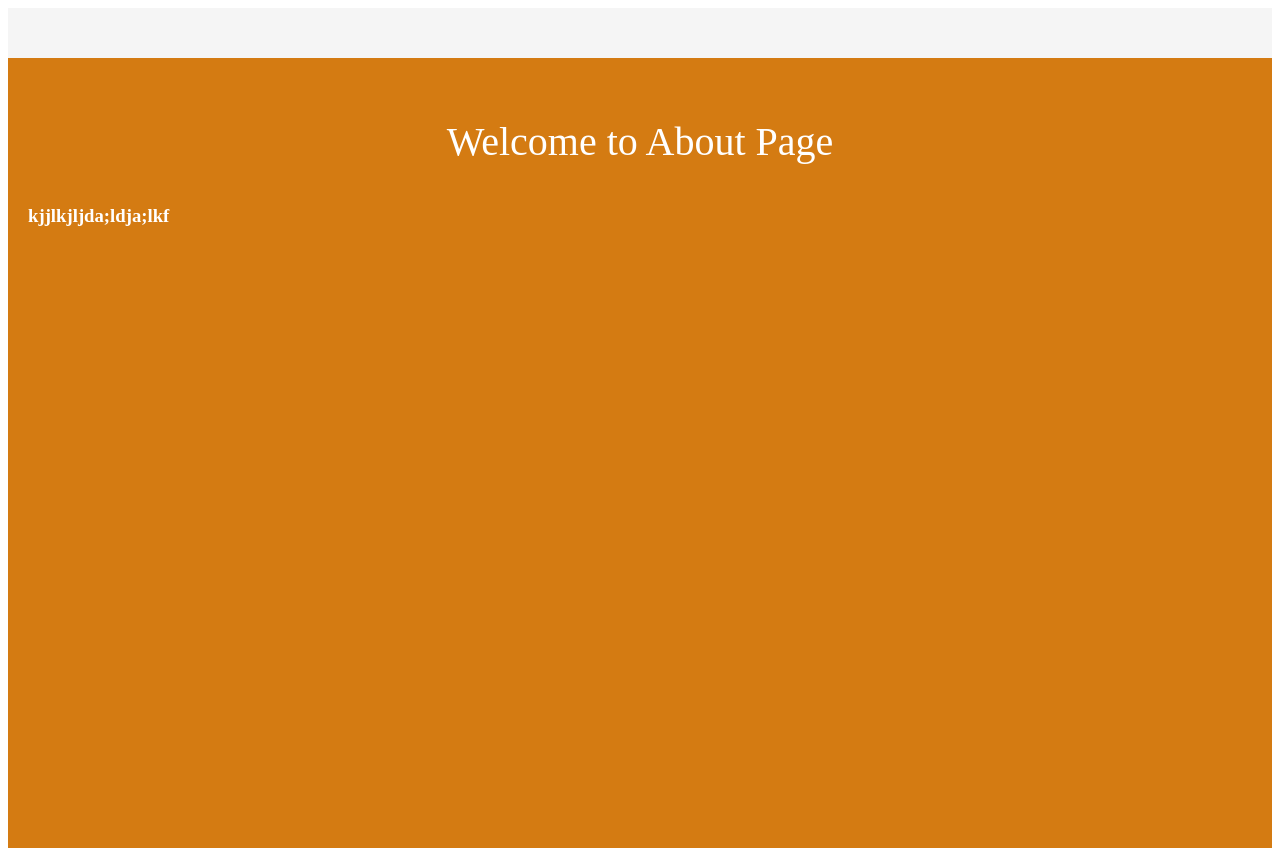
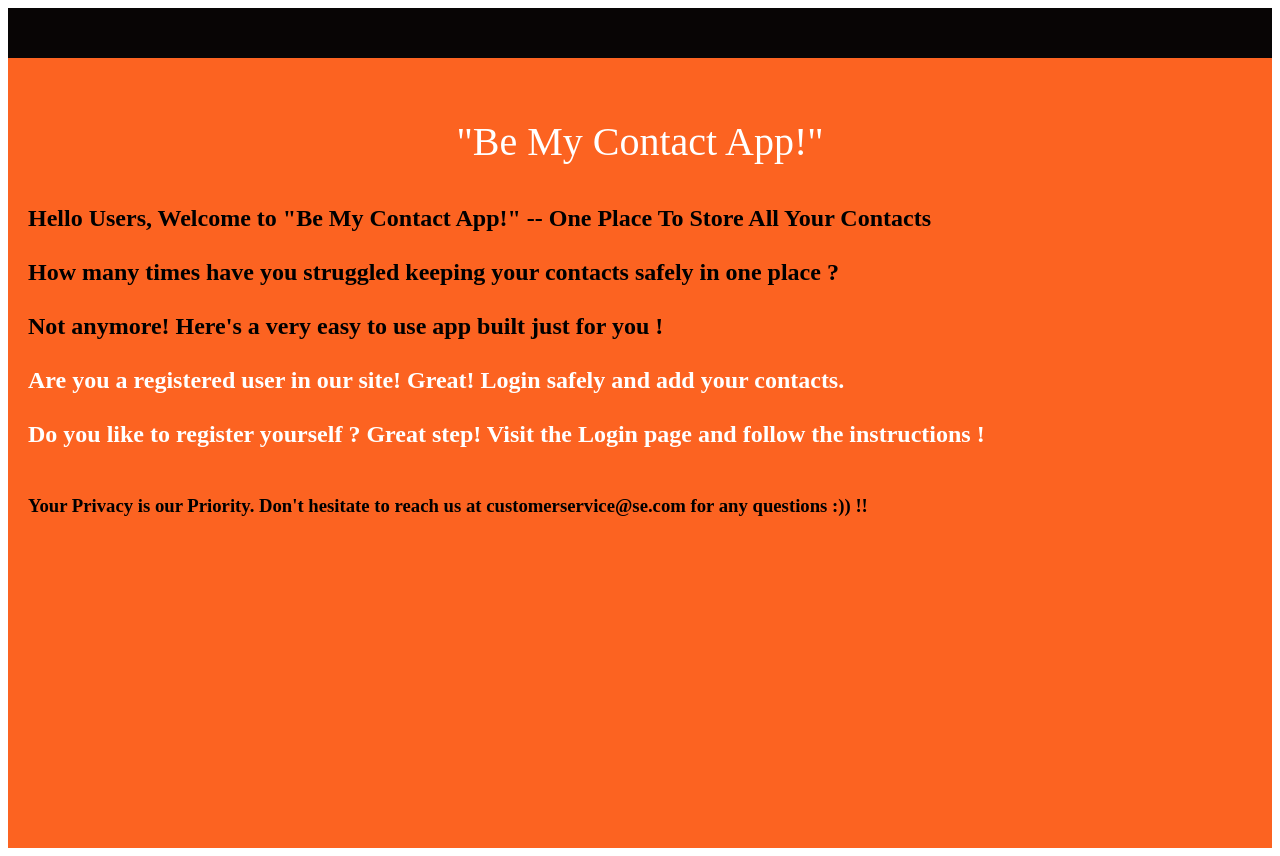
Before and after one commit to seetharamesh/react-redux, a React (Create React App) app: page /About in a window 1280 px wide. Built offline with nearby package versions, Linux system fonts and the light colour scheme; no server answers.

Commit message:
avatar and page design

```diff
--- a/package.json
+++ b/package.json
@@ -16,6 +16,7 @@
     "redux": "^4.0.5",
     "redux-devtools-extension": "^2.13.8",
     "styled-components": "^5.2.1",
+    "validator": "^13.5.2",
     "web-vitals": "^0.2.4"
   },
   "scripts": {
--- a/src/components/About.js
+++ b/src/components/About.js
@@ -6,23 +6,33 @@ import styled from 'styled-components';
 
 function About() {
   return (<Wrapper>
-    <p>Welcome to About Page</p>
+    <p>"Be My Contact App!"</p>
     <section>
-      <h3>kjjlkjljda;ldja;lkf</h3>
+      <h2> Hello Users, Welcome to "Be My Contact App!" -- One Place To Store All Your Contacts <br /><br />
+    How many times have you struggled keeping your contacts safely in one place ?<br /><br />
+  Not anymore! Here's a very easy to use app built just for you ! <br /><br />
+<span>Are you a registered user in our site! Great! Login safely and add your contacts. <br /><br />
+Do you like to register yourself ? Great step! Visit the Login page and follow the instructions ! </span><br /><br />
+    </h2>
+    <h3>Your Privacy is our Priority. Don't hesitate to reach us at customerservice@se.com for any questions :)) !!</h3>
     </section>
   </Wrapper>);
 };
 const Wrapper = styled.div `
   min-height: calc(100vh - 50px);
-  background-color: rgb(212, 123, 18);
+  background-color: rgb(252, 99, 33);
   padding: 20px;
-
   p {
     text-align: center;
     color: #fff;
     font-size: 40px;
   }
-
+  h2, h3{
+    color:black;
+  }
+  span{
+    color:white;
+  }
   section {
     color: #fff;
   }
--- a/src/components/AddContact.js
+++ b/src/components/AddContact.js
@@ -16,9 +16,7 @@ class AddContact extends Component {
   state = {
       registerContact: {
       first_name: "",
-      last_name: "",
-      phone_number: "",
-      email_id: "",
+      email_id: ""
     }
   };
 
@@ -36,9 +34,8 @@ class AddContact extends Component {
 
   handleSubmit = event => {
     console.log("Adding contact");
-  //  var len = this.state.registerContact.length;
     var len = store.getState().length;
-    console.log("length of state original array is", len);
+    console.log("length of state array from store is", len);
     //since i don't have an id for new user entered in UI i am using the length of the array and incrementing it for id.
     //This id will be used as a key when displaying in UI
     store.dispatch({
@@ -59,7 +56,7 @@ class AddContact extends Component {
   render() {
     return ( <Wrapper >
       <form onSubmit = {this.handleSubmit} >
-      <span > Add Your Contact Page! < /span><br / >
+      <span > Add Your Contact Form ! < /span><br / >
       <input type = "text"
              name = "first_name"
              pattern="[a-zA-Z]+(([',. -][a-zA-Z ])?[a-zA-Z]*)*$"
@@ -78,10 +75,12 @@ class AddContact extends Component {
              title="Only valid email address"
              onChange = {this.handleFormChange}
              placeholder = "Email Address" required />
-      <input type = "text"
+      <input type = "url"
              name = "avatar"
+             id = "urlList"
              onChange = {this.handleFormChange}
-             placeholder = ".jpg url (optional)" />
+             pattern="https://.*"
+             placeholder = "https://example.com"  />
 
       <input type = "submit"
              value = "Add Contact" / >
--- a/src/components/App.js
+++ b/src/components/App.js
@@ -38,6 +38,7 @@ const f = async () => {
 };
 
 function App() {
+  /* The useEffect function below is used to load the API data during component mounting */
   /*useEffect is a function which takes two arguments. The first argument passed to it is a function called effect
    and the second argument is an array of dependencies. React compares the current value of dependency and the value
    on previous render. If they are not the same, effect is invoked.
--- a/src/components/Dashboard.js
+++ b/src/components/Dashboard.js
@@ -15,13 +15,16 @@ import store from '../../src/store'
       we already have two options either using class component or using Hooks with useEffect*/
 
 export default function Dashboard() {
+  // var avatarFlag = true;
   const [signOutStatus, setSignOutStatus] = useState(false);
 
   /*useEffect is a function which takes two arguments. The first argument passed to it is a function called effect
    and the second argument is an array of dependencies. React compares the current value of dependency and the value
    on previous render. If they are not the same, effect is invoked.
    In general the second argument is optional. If we omit it, effect will be executed after every render.
-   If you want effect to be executed only on first render, you can pass an empty array and it's done as below.*/
+   If you want effect to be executed only on first render, you can pass an empty array and it's done as below.
+   Below the subscribe method of the store will be fired when the store is changed...here in our case new data is added to the
+   store and then the page rerenders*/
    useEffect(() => {
      const unsubscribe = store.subscribe(() => {
      console.log("state inside dashboad");
@@ -33,6 +36,7 @@ export default function Dashboard() {
 
   return (
     <Wrapper>
+
     <span>Welcome admin</span><br/>
     <button className="signoutButton" value={signOutStatus} onClick={() => setSignOutStatus(!signOutStatus)}>Sign Out
     </button>
@@ -43,13 +47,14 @@ export default function Dashboard() {
       <div className="flex">
         {
           store.getState().length && store.getState().map((user) => {
+            console.log("avatar is: ", user.Avatar);
             return (
               <div key={user.Id}>
               <p>
                 <strong>{user.Name}</strong>
               </p>
               <p>{user.Email}</p>
-            <img src={user.Avatar} alt='not found' width="128" height="128"/>
+            <img onError={(ev) =>ev.target.src='https://encrypted-tbn0.gstatic.com/images?q=tbn:ANd9GcQlvg_C9E43RiVBEnHsN5LRwXHcPzMp3Ybfow&usqp=CAU' } src={user.Avatar} alt="" width="128" height="128"/>
             </div>);
           })
         }
@@ -93,7 +98,7 @@ const Wrapper = styled.div `
 
 img {
   display: inline-block;
-  max-width: 100%;
+  background-image: url('https://winaero.com/blog/wp-content/uploads/2015/05/windows-10-user-account-login-icon.png');
 }
 
 h1{
--- a/src/components/Header.js
+++ b/src/components/Header.js
@@ -118,7 +118,7 @@ const Wrapper = styled.div `
   height: 50px;
   display: flex;
   align-items: center;
-  background-color: #f5f5f5;
+  background-color: #080505;
 
   ul {
     margin: 0;
@@ -131,8 +131,8 @@ const Wrapper = styled.div `
 
     a {
       text-decoration: none;
-      font-size: 20px;
-      color: #333;
+      font-size: 25px;
+      color: #fff;
     }
   }
   .aboutStyles{
@@ -149,7 +149,7 @@ const Wrapper = styled.div `
   }
   .dashboardStyles{
     display: inline-block;
-    margin-left: 150px;
+    margin-left: 125px;
 
   }
 `;
--- a/src/components/Login.js
+++ b/src/components/Login.js
@@ -69,7 +69,7 @@ class Login extends Component {
 
 const Wrapper = styled.div `
   min-height: calc(100vh - 50px);
-  background-color: #00d38a;
+  background-color: #07ac73;
   padding: 20px;
 
   span {
@@ -106,5 +106,6 @@ p{
   line-height: 20px;
   text-decoration: none;
 }
+
 `;
 export default Login;
```
Also changed, not shown: 1 other file (tests, documents, lock files or other folders).
